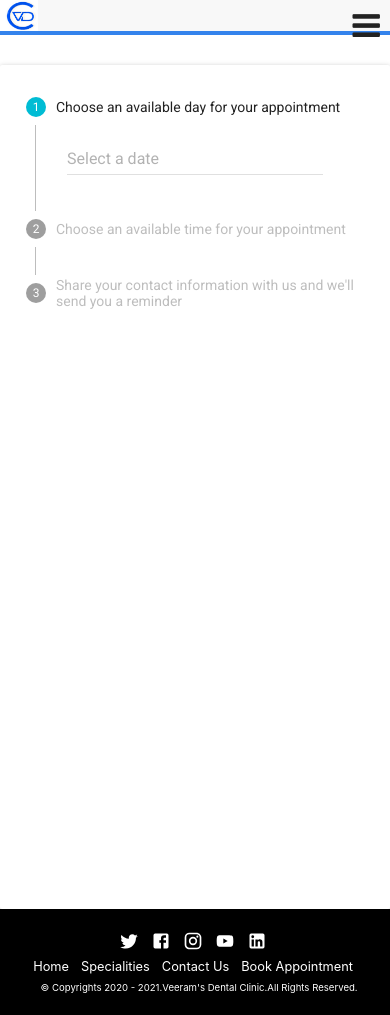
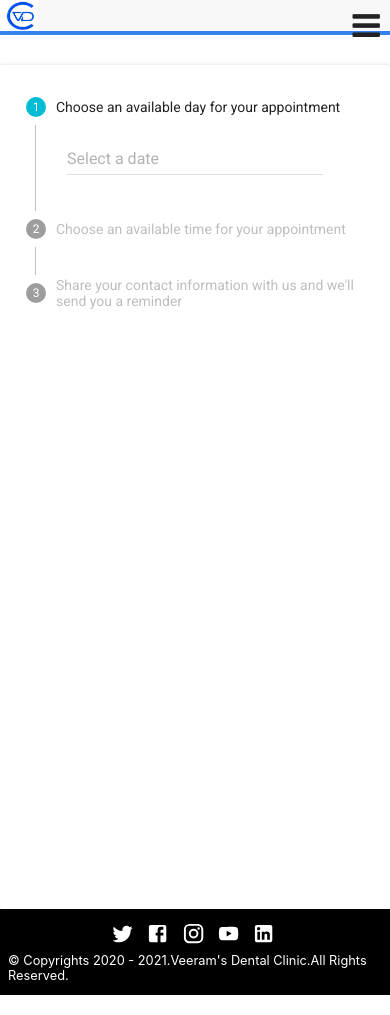
Before and after one commit to nageputt/veeramsdentals, a React (Create React App) app: page /bookApointment in a window 390 px wide. Built offline with nearby package versions, Linux system fonts and the light colour scheme; what google-maps-react would draw is missing.

Commit message:
#refs Footer UI Modification Commit.

```diff
--- a/src/components/Footer/Footer.js
+++ b/src/components/Footer/Footer.js
@@ -12,14 +12,14 @@ class Footer extends Component {
   render() {
     return (
       <footer class="footer">
-        <section class="menu-section">
+        {/* <section class="menu-section">
           <ul>
             <li>Home</li>
             <li>Specialities</li>
             <li>Contact Us</li>
             <li>Book Appointment</li>
           </ul>
-        </section>
+        </section> */}
         <section class="icon-section">
           <TwitterIcon></TwitterIcon>
           <FacebookIcon></FacebookIcon>
--- a/src/components/Footer/css/Footer.css
+++ b/src/components/Footer/css/Footer.css
@@ -5,13 +5,13 @@ li {
 }
 
 .footer {
-  height: 50px;
+  height: 70px;
   background-color: black;
   border: 8px solid black;
   color: white;
   display: flex;
-  flex-flow: row wrap;
-  justify-content: space-between;
+  flex-flow: column wrap;
+  justify-content: center;
 }
 
 .menu-section {
@@ -43,6 +43,7 @@ li {
   display: flex;
   flex-flow: row wrap;
   align-self: center;
+  margin-top: 0.5rem;
 }
 
 .copyright-section {
--- a/src/components/Footer/css/media-query/Footer-mq-1270.css
+++ b/src/components/Footer/css/media-query/Footer-mq-1270.css
@@ -1,12 +1,11 @@
 @media screen and (max-width: 1270px) {
   .footer {
-    height: 90px;
+    height: 70px;
     flex-flow: column nowrap;
     justify-content: center;
     width: 98%;
   }
   .icon-section {
-    padding: 0.5rem;
     order: 1;
   }
   .menu-section {
@@ -15,11 +14,10 @@
   }
   .social-section {
     order: 3;
-    padding: 0.5rem;
     justify-content: center;
   }
   .copyright-section {
-    font-size: 0.8rem;
+    font-size: 1rem;
   }
   .menu-section li {
     font-size: 1.1rem;
--- a/src/components/Footer/css/media-query/Footer-mq-800.css
+++ b/src/components/Footer/css/media-query/Footer-mq-800.css
@@ -1,12 +1,11 @@
 @media screen and (max-width: 800px) {
   .footer {
-    height: 90px;
+    height: 70px;
     flex-flow: column nowrap;
     justify-content: center;
     width: 98%;
   }
   .icon-section {
-    padding: 0.5rem;
     order: 1;
   }
   .menu-section {
@@ -15,18 +14,17 @@
   }
   .social-section {
     order: 3;
-    padding: 0.5rem;
     justify-content: center;
   }
   .copyright-section {
-    font-size: 0.6rem;
+    font-size: 0.8rem;
   }
   .menu-section li {
     font-size: 0.8rem;
   }
 
   .icon-section svg {
-    height: 1.25rem;
-    width: 1.25rem;
+    height: 1.45rem;
+    width: 1.45rem;
   }
 }
```
